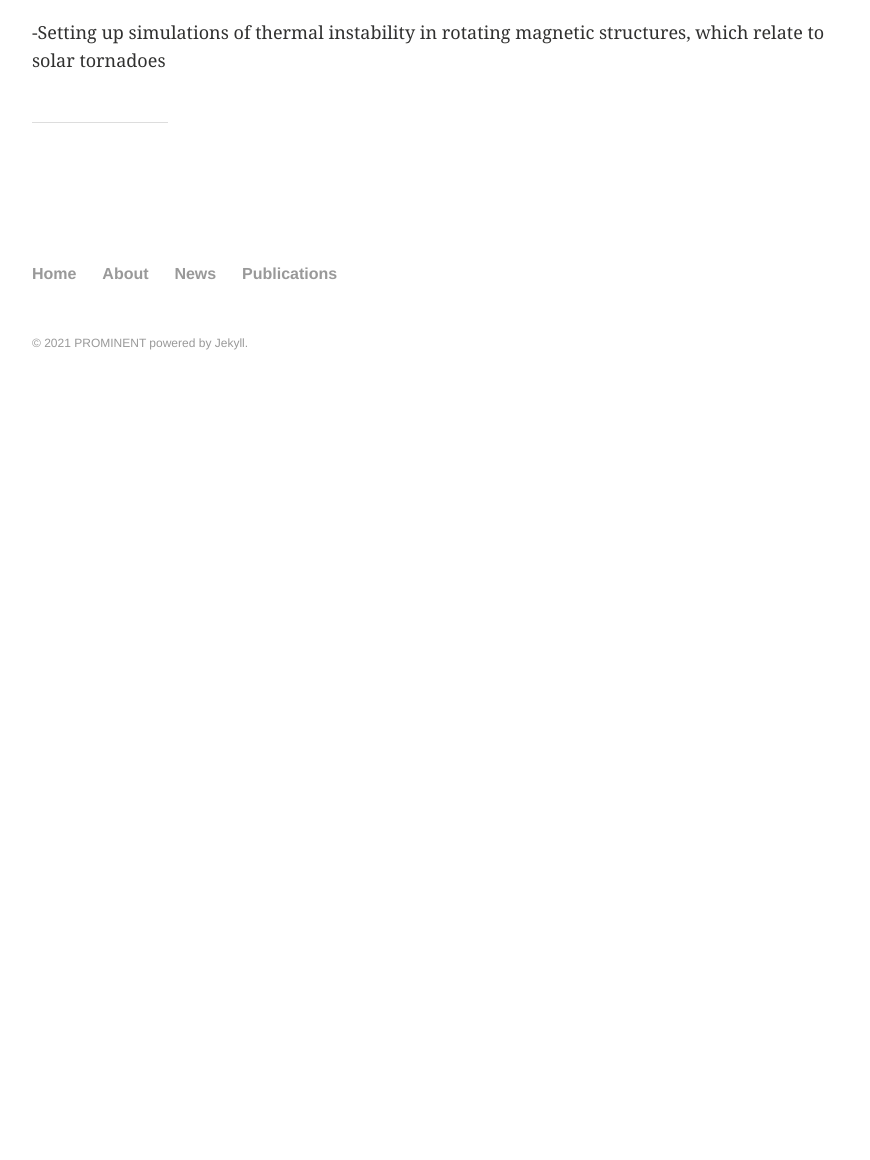
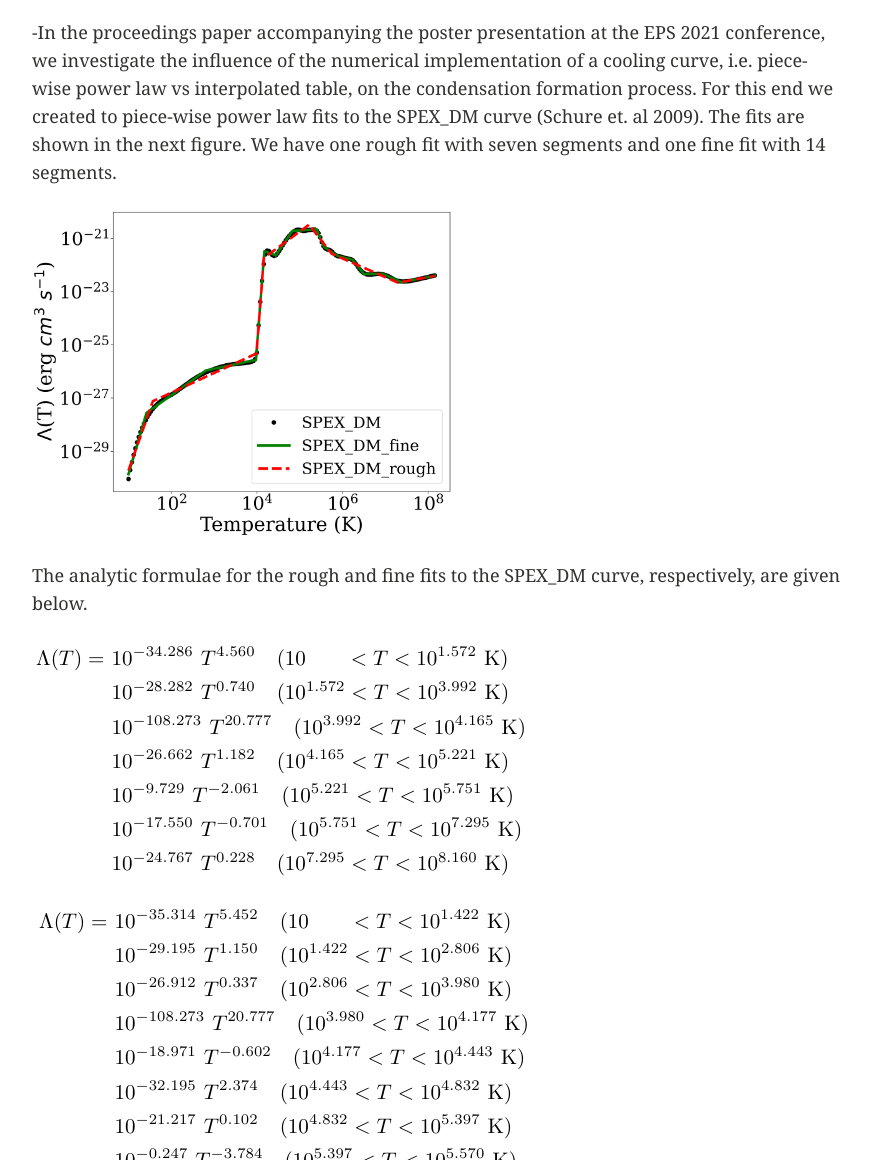
Before and after one commit to erc-prominent/erc-prominent.github.io, a Jekyll site: the page built from team/jorishermans.md, in a window 1280 px wide and 1400 px high, scrolled down 1678 px. Shown: the part 240-1400 px from the top of the window, without its empty margins (64-934 px from the left). Built offline with Jekyll 4.4.1, drawn with Linux system fonts in a browser that asks for light colours; before the commit the page ends 2347 px from its top, so only the background shows below that.

Commit message:
Added info about PPL fits to SPEX_DM curve (for EPS2021 paper) to my page

```diff
--- a/team/jorishermans.md
+++ b/team/jorishermans.md
@@ -17,4 +17,19 @@ For details see Hermans J. & Keppens R., 2021, Submitted to A&A. More will be ex
 <iframe width="893" height="734" src="https://www.youtube.com/embed/obarJg1HV2A" title="YouTube video player" frameborder="0" allow="accelerometer; autoplay; clipboard-write; encrypted-media; gyroscope; picture-in-picture" allowfullscreen></iframe>
 
 
+
+-In the proceedings paper accompanying the poster presentation at the EPS 2021 conference, we investigate the influence of the numerical implementation of a cooling curve, i.e. piece-wise power law vs interpolated table, on the condensation formation process. For this end we created to piece-wise power law fits to the SPEX_DM curve (Schure et. al 2009). The fits are shown in the next figure. We have one rough fit with seven segments and one fine fit with 14 segments.
+
+<img src="{{ site.url }}/images/SPEX_DM_cc_fits.png" width="420" alt="SPEX_DM_fits">
+
+
+The analytic formulae for the rough and fine fits to the SPEX_DM curve, respectively, are given below.
+
+![]({{ site.url }}/images/SPEX_DM_roughfit.png)
+
+![]({{ site.url }}/images/SPEX_DM_finefit.png)
+
+
+
+
 -Setting up simulations of thermal instability in rotating magnetic structures, which relate to solar tornadoes
```
Also changed, not shown: images/SPEX_DM_cc_fits.png (added), images/SPEX_DM_finefit.png (added), images/SPEX_DM_roughfit.png (added).
